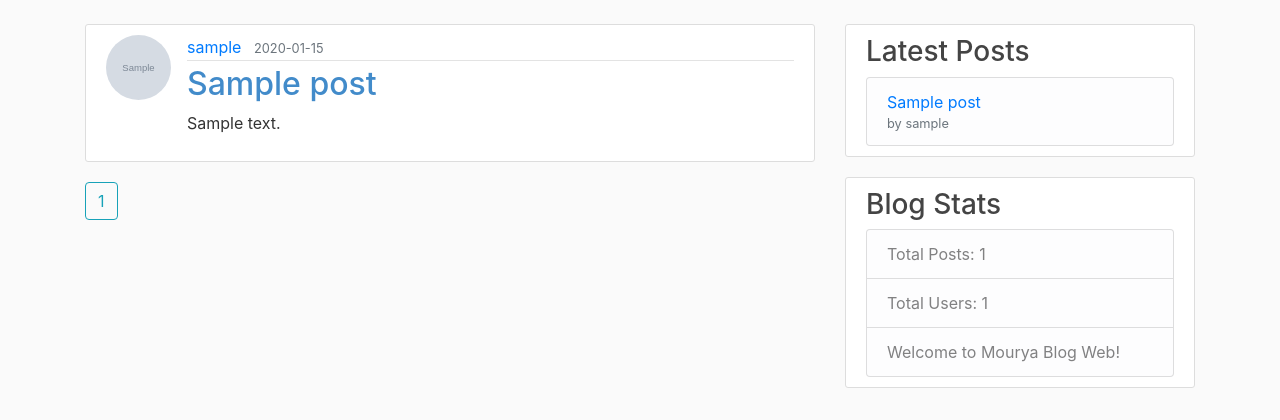
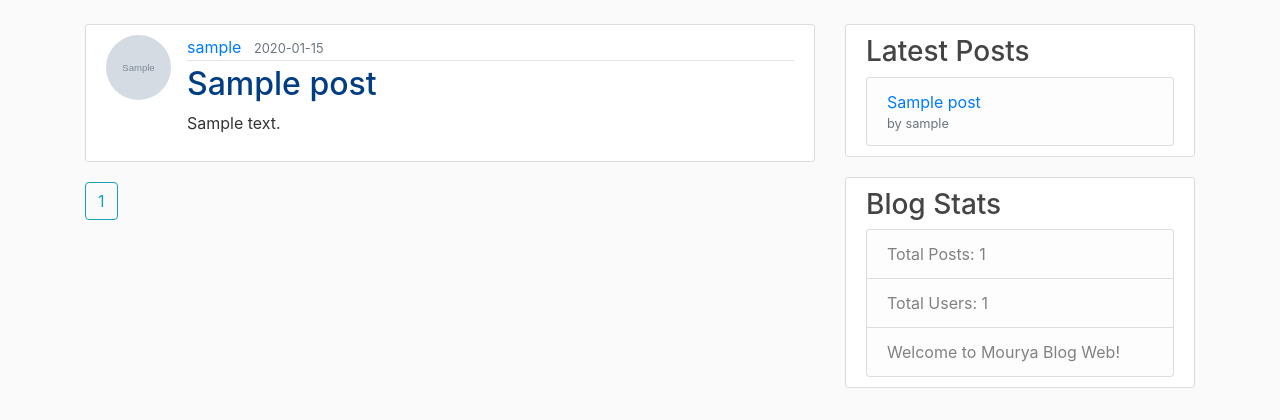
Before and after one commit to SreesailamMouryaVeer/Blogging-Web, a Flask app: page / in a window 1280 px wide, with the pointer over the restyled element. Shown: the part 56-476 px from the top of the page. Run offline with Flask 3, Linux system fonts and the light colour scheme; tables that the repository leaves empty hold one stand-in row (values such as "Sample post"); grey boxes marked "Sample" are stand-in pictures.

Commit message:
Change link color to dark blue

```diff
--- a/flaskblog/static/main.css
+++ b/flaskblog/static/main.css
@@ -37,7 +37,7 @@ h1, h2, h3, h4, h5, h6 {
 }
 
 a.article-title:hover {
-  color: #428bca;
+  color: #003d82;
   text-decoration: none;
 }
 
```
